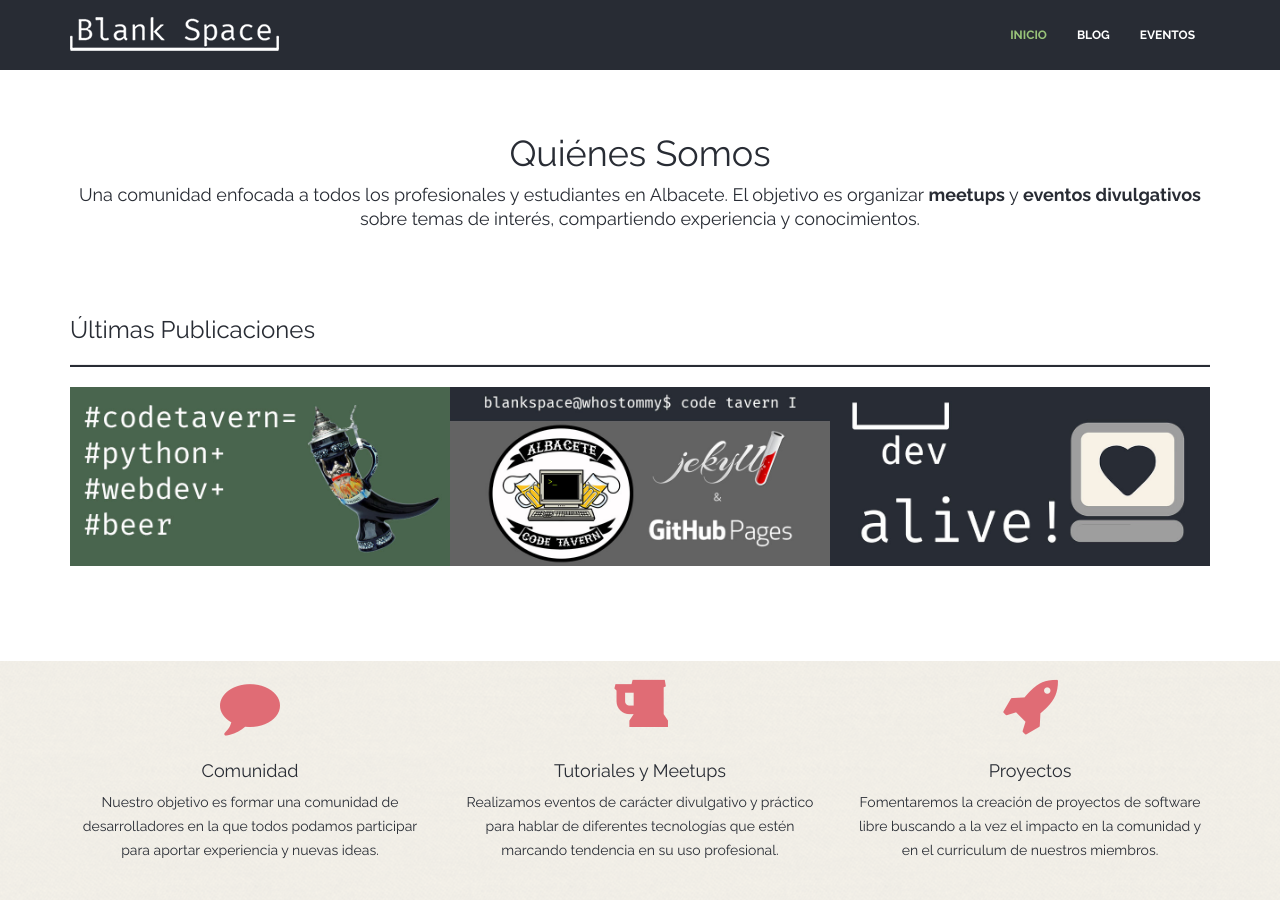
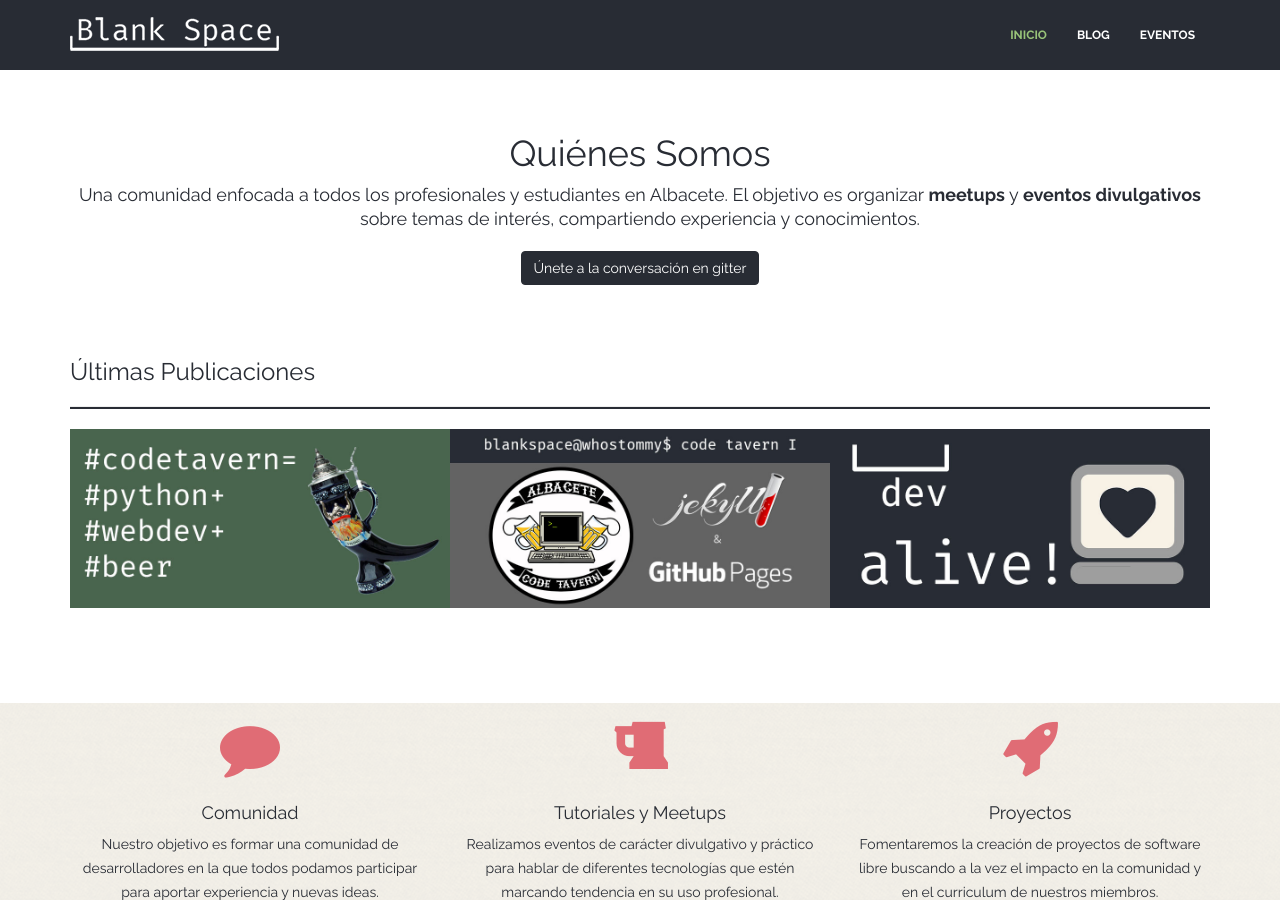
Before and after one commit to blankspacedev/blankspacedev.github.io, a Jekyll site: the page built from _pages/index.html, in a window 1280 px wide and 900 px high, scrolled down 438 px. Built offline with Jekyll 4.4.1, drawn with Linux system fonts in a browser that asks for light colours; nearby versions of some CDN libraries.

```diff
--- a/Gemfile
+++ b/Gemfile
@@ -17,11 +17,11 @@
 
 # If you want to use GitHub Pages, remove the "gem "jekyll"" above and
 # uncomment the line below. To upgrade, run `bundle update github-pages`.
-# gem "github-pages", group: :jekyll_plugins
+#gem "github-pages", group: :jekyll_plugins
 
 # If you have any plugins, put them here!
 group :jekyll_plugins do
-   gem "jekyll-github-metadata", "~> 1.0"
+   gem "jekyll-github-metadata"
    gem 'jekyll-seo-tag'
    gem 'jekyll-feed'
 end
--- a/_includes/introduction.html
+++ b/_includes/introduction.html
@@ -7,6 +7,9 @@
             El objetivo es organizar <b>meetups</b> y <b>eventos divulgativos</b> sobre temas de interés, compartiendo
             experiencia y conocimientos.
           </p>
+          <a class="btn btn-theme" href="https://gitter.im/blankspacedev/blankspacedev?utm_source=share-link&utm_medium=link&utm_campaign=share-link" target="_blank">
+            Únete a la conversación en gitter
+          </a>
         </div>
     </div><!--/row -->
 </div><!--/container -->
```
Also changed, not shown: 1 other file.
